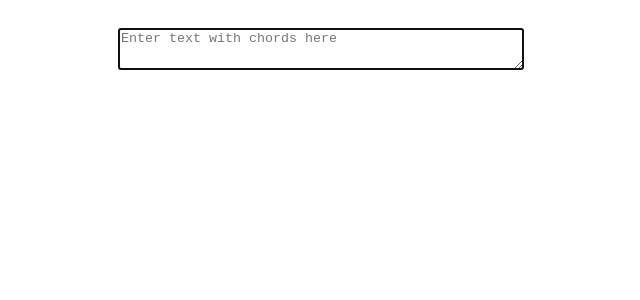
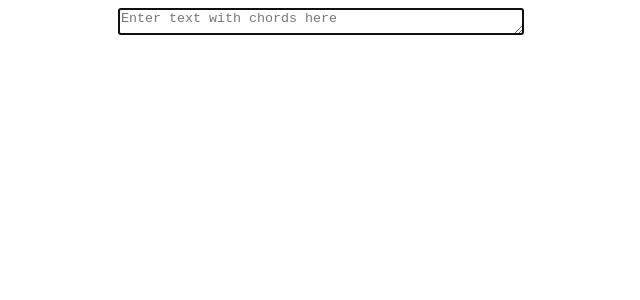
Before and after one commit to BorisRozumnyi/chords-app, a React (Create React App) app: page / in a window 1280 px wide. Both pictures are taken after a click on the element "Click to enter text". Shown: the top 300 px of the page, without its empty margins (322-962 px from the left). Built offline with nearby package versions, Linux system fonts and the light colour scheme.

Commit message:
add auto rows for the textarea

```diff
--- a/src/App.tsx
+++ b/src/App.tsx
@@ -26,6 +26,7 @@ export const App = () => {
             setEditMode(false)
           }
           autoFocus
+          rows={songContent.split('\n').length}
         />
       ) : (
         <RenderSong
@@ -42,7 +43,7 @@ export const Wrapper = styled.div`
   grid-template:
     1fr /
     1fr minmax(auto, 400px) 1fr;
-  padding: 20px 15px;
+  padding: 0;
   color: #212529;
   font-family: "Roboto";
   font-weight: 400;
```
